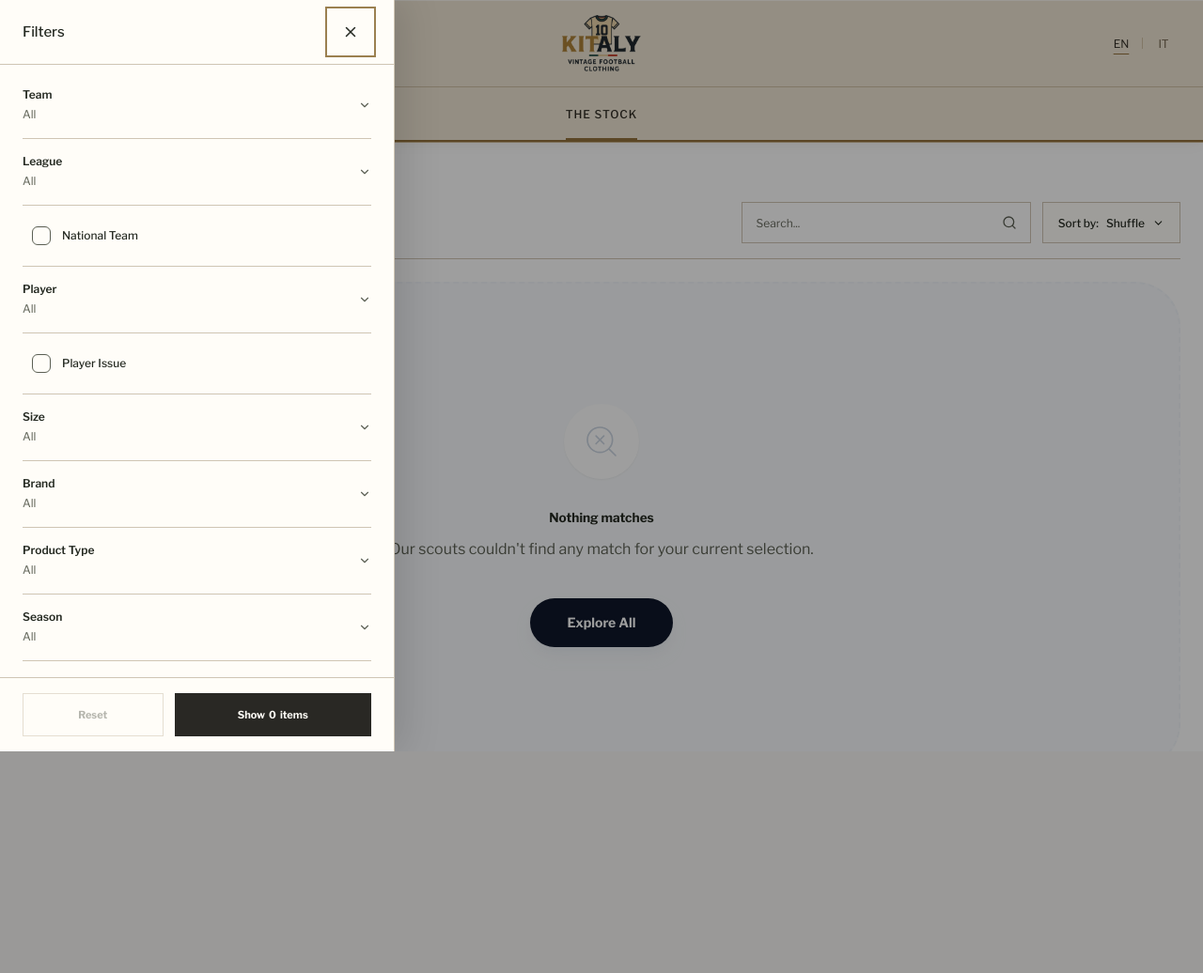
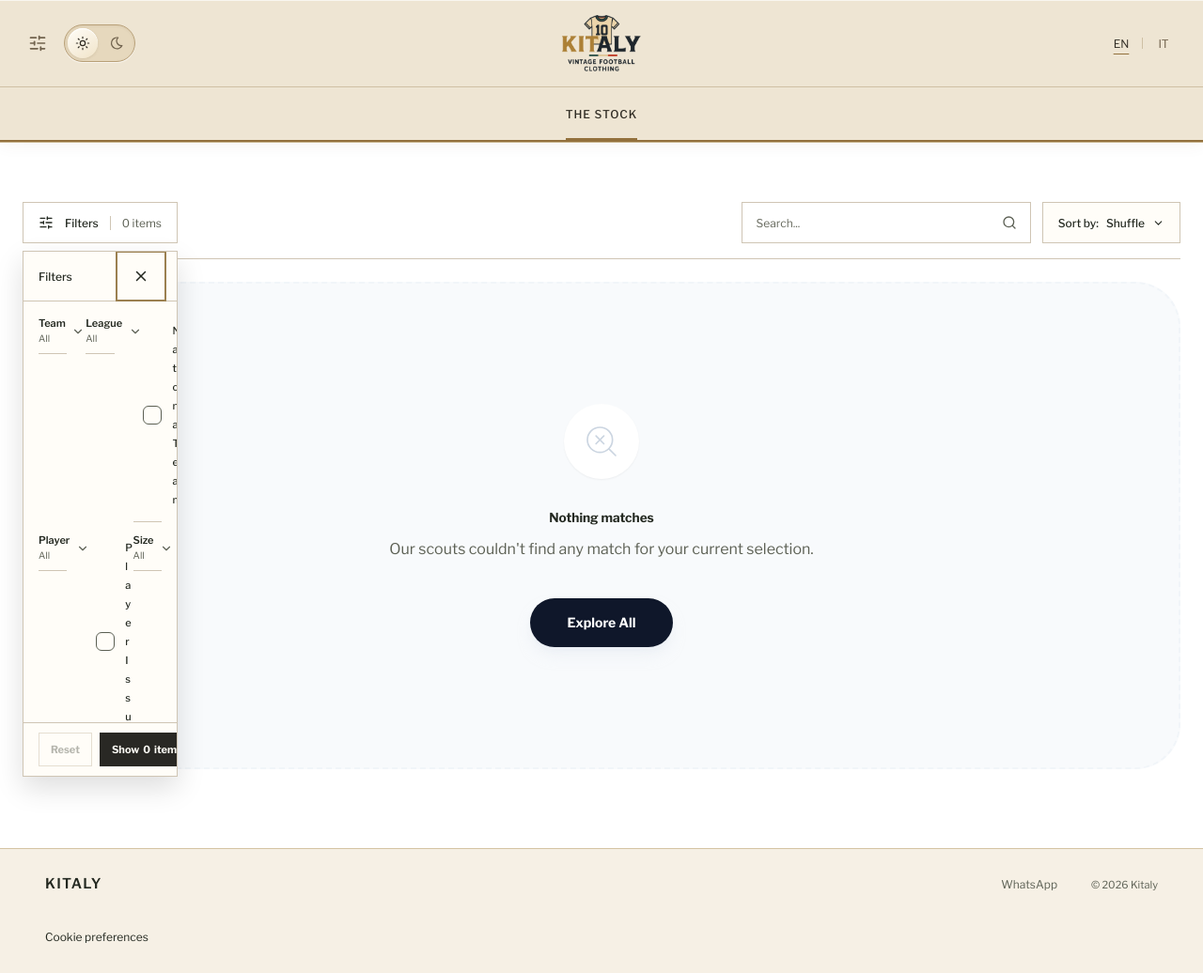
Before and after one commit to VitoAntonioPagone/kitaly, a Flask app: page / in a window 1280 px wide, after a click that opens the changed part. Shown: the whole page at 94% size. Before the commit the page ends 800 px from the top, so only its background shows below. Run offline with Flask 3, Linux system fonts and the light colour scheme; data that the repository does not hold is empty; some libraries are stand-ins or nearby versions; some web fonts are replaced.

Commit message:
Replace side filter drawer with compact toolbar panel

```diff
--- a/static/css/filter-drawer.css
+++ b/static/css/filter-drawer.css
@@ -1,15 +1,15 @@
-/* A quiet filter rail; the catalogue remains visible behind the drawer. */
+/* Compact filters anchored to the catalogue toolbar. */
 body.catalogue-renovated .catalogue-filter-bar { margin-bottom: 0; }
 body.catalogue-renovated #catalog-filters-toggle.stock-filter-trigger { display: inline-flex; width: auto; align-items: center; justify-content: flex-start; gap: 12px; min-height: 44px; padding: 0 16px; border: 1px solid var(--rule); border-radius: 0; color: var(--ink) !important; background: transparent !important; font: 500 12px 'Libre Franklin',sans-serif; cursor: pointer; }
 .stock-filter-trigger svg { width: 16px; height: 16px; }
 .stock-filter-trigger__count { padding-left: 12px; border-left: 1px solid var(--rule); color: var(--muted); font-weight: 400; }
-html:has(.stock-filter-drawer[open]) { overflow: hidden; }
-body.catalogue-renovated #catalog-filters-panel.stock-filter-drawer { position: fixed; inset: 0 auto 0 0; width: min(420px, 100vw); height: 100dvh; max-width: 100vw; max-height: 100dvh; margin: 0; padding: 0; border: 0; border-right: 1px solid var(--rule); border-radius: 0; color: var(--ink); background: var(--paper-bright); overflow: hidden; box-shadow: 8px 0 40px #0002; }
+body.catalogue-renovated .catalogue-toolbar { position: relative; }
+body.catalogue-renovated #catalog-filters-panel.stock-filter-drawer { position: absolute; inset: calc(100% + 8px) auto auto 0; width: min(760px, 100%); height: auto; max-width: 100%; max-height: min(580px, 70dvh); margin: 0; padding: 0; border: 1px solid var(--rule); border-radius: 0; color: var(--ink); background: var(--paper-bright); overflow: hidden; box-shadow: 0 12px 28px #0002; z-index: 40; }
 body.catalogue-renovated #catalog-filters-panel:not([open]) { display: none; }
 body.catalogue-renovated #catalog-filters-panel[open] { display: flex; flex-direction: column; }
 .stock-filter-drawer::backdrop { background: rgba(0,0,0,.38); }
-.stock-filter-drawer__heading { display: flex; align-items: center; justify-content: space-between; padding: 12px 24px; border-bottom: 1px solid var(--rule); flex-shrink: 0; }
-body.catalogue-renovated #catalog-filters-panel h2 { font-size: 15px; text-transform: none; letter-spacing: 0; }
+.stock-filter-drawer__heading { display: flex; align-items: center; justify-content: space-between; padding: 4px 16px; border-bottom: 1px solid var(--rule); flex-shrink: 0; }
+body.catalogue-renovated #catalog-filters-panel h2 { font-size: 12px; text-transform: none; letter-spacing: 0; }
 .stock-filter-drawer__heading button { display: grid; place-items: center; width: 44px; height: 44px; color: inherit; }
 .stock-filter-drawer__heading svg { width: 18px; height: 18px; }
 body.catalogue-renovated .stock-filter-drawer [data-filter-form] { display: flex; flex-direction: column; align-items: stretch; gap: 0; flex: 1; min-height: 0; overflow-y: auto; }
@@ -18,7 +18,7 @@ body.catalogue-renovated .stock-filter-drawer [data-filter-form] > .relative inp
 body.catalogue-renovated .stock-filter-drawer [data-filter-form] > .relative > svg { left: 38px; top: calc(50% + 6px); }
 body.catalogue-renovated .stock-filter-drawer [data-filter-form] > .space-y-6 { display: flex; flex-direction: column; gap: 0; padding: 8px 24px 24px; width: 100%; }
 body.catalogue-renovated .stock-filter-drawer .catalog-filter-group { border: 0; border-bottom: 1px solid var(--rule); border-radius: 0; box-shadow: none; background: transparent !important; }
-body.catalogue-renovated .stock-filter-drawer .catalog-filter-summary { height: auto; min-height: 70px; padding: 14px 0; border-radius: 0; background: transparent; }
+body.catalogue-renovated .stock-filter-drawer .catalog-filter-summary { height: auto; min-height: 42px; padding: 8px 0; border-radius: 0; background: transparent; }
 body.catalogue-renovated .stock-filter-drawer .catalog-filter-summary > span::after { content: none; }
 .stock-filter-selection { display: block; margin-top: 5px; color: var(--muted); font-size: 12px; font-weight: 400; line-height: 1.5; }
 body.catalogue-renovated .stock-filter-drawer .catalog-filter-group > div { position: static; width: 100%; max-width: none; max-height: 240px; padding: 0 0 16px; border: 0; border-radius: 0; background: transparent; box-shadow: none; overflow-y: auto; }
@@ -97,3 +97,18 @@ body.catalogue-renovated .catalogue-intro { margin-bottom: 32px; }
 @media (max-width: 640px) {
     body.catalogue-renovated .catalogue-intro { margin-bottom: 26px; }
 }
+
+/* A small grid keeps every category aligned without a full-height overlay. */
+body.catalogue-renovated .stock-filter-drawer [data-filter-form] { flex: 0 1 auto; overflow-y: auto; }
+body.catalogue-renovated .stock-filter-drawer [data-filter-form] > .space-y-6 { display: grid; grid-template-columns: repeat(3, minmax(0, 1fr)); gap: 4px 20px; padding: 8px 16px 16px; align-items: start; }
+body.catalogue-renovated .stock-filter-drawer [data-filter-form] > .space-y-6 > * { min-width: 0; margin: 0; }
+.stock-filter-selection { max-width: 180px; overflow: hidden; white-space: nowrap; text-overflow: ellipsis; margin-top: 2px; font-size: 10px; }
+body.catalogue-renovated .stock-filter-drawer .catalog-filter-summary { font-size: 11px; }
+body.catalogue-renovated #catalog-filters-panel .catalog-filter-option { min-height: 32px; padding-top: 5px; padding-bottom: 5px; font-size: 11px; }
+body.catalogue-renovated .stock-filter-drawer .catalog-filter-group > div { max-height: 180px; padding-bottom: 8px; }
+body.catalogue-renovated .stock-filter-drawer .catalog-price-filter > .catalog-price-panel { padding-top: 8px; }
+body.catalogue-renovated .stock-filter-drawer [data-filter-actions] { padding: 10px 16px; grid-template-columns: 1fr 1.4fr; gap: 8px; }
+body.catalogue-renovated .stock-filter-drawer [data-filter-actions] button { min-height: 36px; padding: 8px 12px; }
+@media (max-width: 640px) {
+    body.catalogue-renovated .stock-filter-drawer [data-filter-form] > .space-y-6 { grid-template-columns: repeat(2, minmax(0, 1fr)); gap: 4px 12px; }
+}
--- a/static/js/catalogue-filters.js
+++ b/static/js/catalogue-filters.js
@@ -16,9 +16,9 @@ document.addEventListener('DOMContentLoaded', () => {
     let revision = 0;
 
     function open(trigger) {
-        if (drawer.open) return;
+        if (drawer.open) { drawer.close(); return; }
         opener = trigger;
-        drawer.showModal();
+        drawer.show();
         triggers.forEach(button => button.setAttribute('aria-expanded', 'true'));
         closeButton.focus();
     }
@@ -28,10 +28,11 @@ document.addEventListener('DOMContentLoaded', () => {
         triggers.forEach(button => button.setAttribute('aria-expanded', 'false'));
         opener?.focus();
     });
-    drawer.addEventListener('click', event => {
-        if (event.target !== drawer) return;
-        const rect = drawer.getBoundingClientRect();
-        if (event.clientX < rect.left || event.clientX > rect.right || event.clientY < rect.top || event.clientY > rect.bottom) drawer.close();
+    document.addEventListener('click', event => {
+        if (drawer.open && !drawer.contains(event.target) && !triggers.some(button => button.contains(event.target))) drawer.close();
+    });
+    drawer.addEventListener('keydown', event => {
+        if (event.key === 'Escape') { event.preventDefault(); drawer.close(); }
     });
 
     function sync() {
--- a/templates/public/catalog.html
+++ b/templates/public/catalog.html
@@ -4,7 +4,7 @@
 {% block page_styles %}
 <link href="https://fonts.googleapis.com/css2?family=Barlow+Condensed:ital,wght@0,600;0,700;1,600&family=Libre+Franklin:wght@400;500;600;700&display=swap" rel="stylesheet">
 <link rel="stylesheet" href="{{ url_for('static', filename='css/catalogue-renovation.css', v='20261031-brass-hover') }}">
-<link rel="stylesheet" href="{{ url_for('static', filename='css/filter-drawer.css', v='20261031-editorial-intro') }}">
+<link rel="stylesheet" href="{{ url_for('static', filename='css/filter-drawer.css', v='20261031-compact-filters') }}">
 {% endblock %}
 
 {% block title %}{{ _('Catalogue') }}{% if request.args.get('brand') %} — {{ request.args.get('brand') }}{% endif %} —
@@ -618,7 +618,7 @@ The Stock{% endblock %}
 
 {% block scripts %}
 <script src="{{ url_for('static', filename='js/gallery-hover.js', v='20261022-return-to-cover') }}"></script>
-<script src="{{ url_for('static', filename='js/catalogue-filters.js', v='20261031-drawer') }}"></script>
+<script src="{{ url_for('static', filename='js/catalogue-filters.js', v='20261031-compact-filters') }}"></script>
 <script>
     document.addEventListener('DOMContentLoaded', () => {
         document.querySelectorAll('[data-gallery]').forEach((gallery) => {
```
